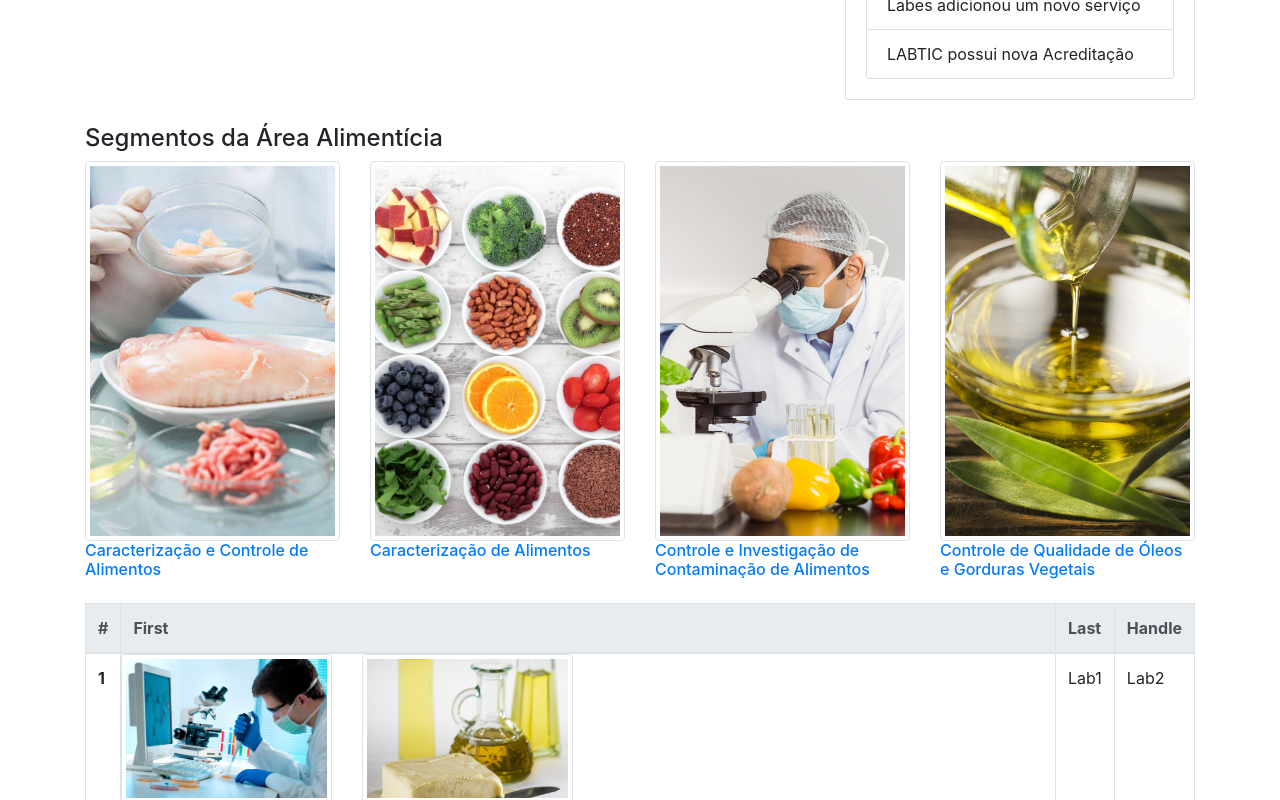
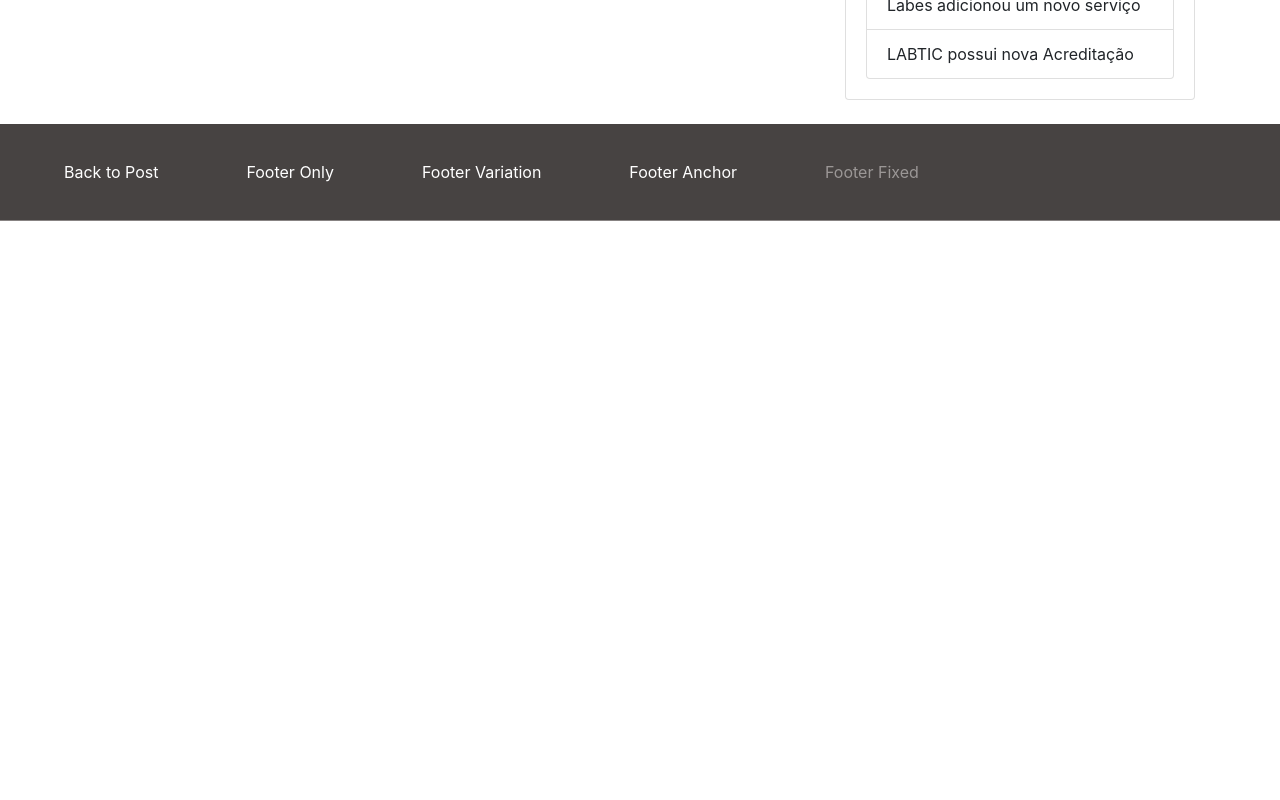
Before and after one commit to barbarakap19/biotec, an Angular app: page / in a window 1280 px wide. Shown: the part 1100-1900 px from the top of the page. After the commit the page ends 1321 px from the top, so only its background shows below. Built offline with nearby package versions, Linux system fonts and the light colour scheme.

Commit message:
ajuste no footer

```diff
--- a/src/app/app.component.html
+++ b/src/app/app.component.html
@@ -1,8 +1,8 @@
 <app-navbar></app-navbar>
 <app-carousel></app-carousel>
 <app-area-de-conhecimento></app-area-de-conhecimento>
-<app-segmentos></app-segmentos>
+<!--<app-segmentos></app-segmentos>
 <app-matriz-de-ensaio></app-matriz-de-ensaio>
 <app-laboratorio></app-laboratorio>
-<app-cadastrar-laboratorio></app-cadastrar-laboratorio>
-<!-- <app-footer></app-footer> -->
+<app-cadastrar-laboratorio></app-cadastrar-laboratorio>-->
+ <app-footer></app-footer>
--- a/src/app/footer/footer.component.css
+++ b/src/app/footer/footer.component.css
@@ -1,6 +1,6 @@
 footer {
     bottom: 0;
-    position: fixed;
+    position: relative;
     width: 100%;
 }
 
```
Also changed, not shown: src/app/footer/footer.component.html (line endings or trailing spaces).
